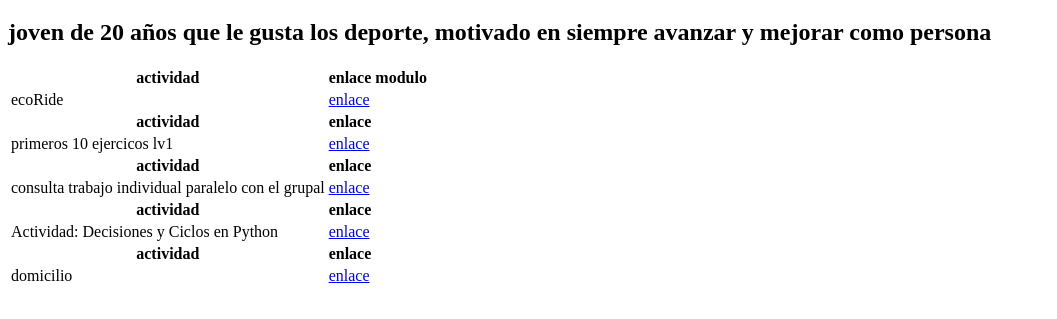
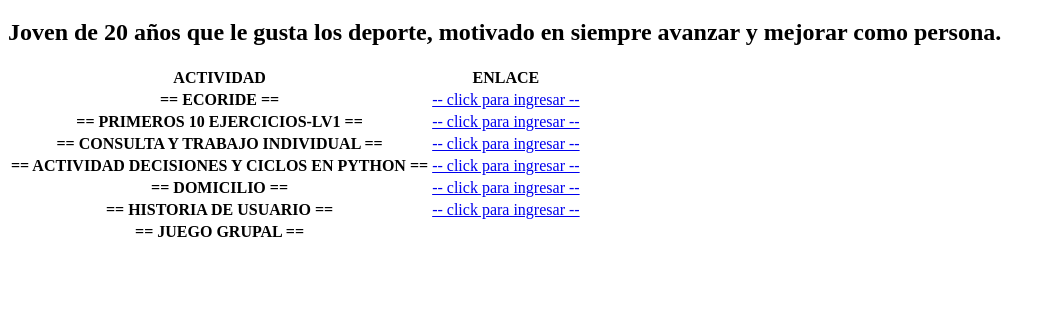
Before and after one commit to estiven-piedrahita/portafolio, a plain HTML site: page index.html in a window 1280 px wide. Shown: the part 61-380 px from the top of the page, without its empty margins (0-1057 px from the left). Drawn offline with Linux system fonts and the light colour scheme.

Commit message:
Update index.html

```diff
--- a/index.html
+++ b/index.html
@@ -5,53 +5,44 @@
 </head>
 <body>
  <h1> DUVAN ESTIVEN MONA PIEDRAHITA</h1>
- <h2> joven de 20 años que le gusta los deporte, motivado en siempre avanzar y mejorar como persona  </h2>
+ <h2> Joven de 20 años que le gusta los deporte, motivado en siempre avanzar y mejorar como persona. </h2>
 
  <table>
     <tr>
-        <th> actividad</th>
-        <th> enlace</th>
-         <th> modulo </th>
+        <th> ACTIVIDAD</th>
+        <th> ENLACE</th>
     </tr>
     <tr>
-        <td> ecoRide</td>
-        <td> <a href="https://github.com/estiven-piedrahita/ecoRide-trabajo-grupo/blob/main/ecoRide.py"> enlace</a></td>
+        <th> == ECORIDE == </th>
+        <td> <a href="https://github.com/estiven-piedrahita/ecoRide-trabajo-grupo/blob/main/ecoRide.py">  -- click para ingresar --</a></td>
     </tr>
 
     <tr>
-        <th> actividad</th>
-        <th> enlace</th>
-    </tr>
-    <tr>
-        <td> primeros 10 ejercicos lv1</td>
-        <td> <a href="https://github.com/estiven-piedrahita/10-ejercicios-lv1"> enlace</a></td>
+        <th>== PRIMEROS 10 EJERCICIOS-LV1 ==</th>
+        <td> <a href="https://github.com/estiven-piedrahita/10-ejercicios-lv1"> -- click para ingresar --</a></td>
     </tr>
 
     <tr>
-        <th> actividad</th>
-        <th> enlace</th>
-    </tr>
-    <tr>
-        <td> consulta trabajo individual paralelo con el grupal</td>
-        <td> <a href="https://github.com/estiven-piedrahita/consulta-y-ejercicios-del-trabajo-individual"> enlace</a></td>
+        <th> == CONSULTA Y TRABAJO INDIVIDUAL ==</th>
+        <td> <a href="https://github.com/estiven-piedrahita/consulta-y-ejercicios-del-trabajo-individual">  -- click para ingresar --</a></td>
     </tr>
 
     <tr>
-        <th> actividad</th>
-        <th> enlace</th>
-    </tr>
-    <tr>
-        <td> Actividad: Decisiones y Ciclos en Python</td>
-        <td> <a href="https://github.com/estiven-piedrahita/Actividad-Decisiones-y-Ciclos-en-Python"> enlace</a></td>
+        <th> == ACTIVIDAD DECISIONES Y CICLOS EN PYTHON ==</th>
+        <td> <a href="https://github.com/estiven-piedrahita/Actividad-Decisiones-y-Ciclos-en-Python"> -- click para ingresar --</a></td>
     </tr>
 
     <tr>
-        <th> actividad</th>
-        <th> enlace</th>
+        <th>== DOMICILIO ==</th>
+        <td> <a href="https://github.com/estiven-piedrahita/domicilio/blob/main/domicilio.py"> -- click para ingresar --</a></td>
+    </tr>
+     <tr>
+        <th>== HISTORIA DE USUARIO  ==</th>
+        <td> <a href="https://github.com/estiven-piedrahita/historial-de-usuario"> -- click para ingresar --</a></td>
     </tr>
     <tr>
-        <td> domicilio</td>
-        <td> <a href="https://github.com/estiven-piedrahita/domicilio/blob/main/domicilio.py"> enlace</a></td>
+        <th> == JUEGO GRUPAL ==</th>
+        <td><a href="https://github.com/estiven-piedrahita/JUEGO-SANGRE-POR-FORTUNA-."></a></td>
     </tr>
  </table>
 </body>
```
